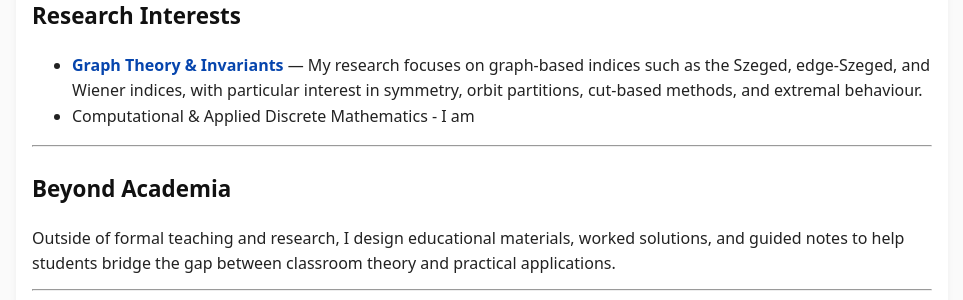
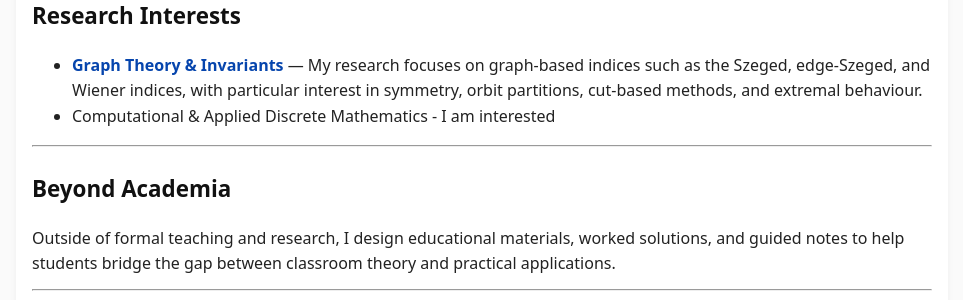
Before and after one commit to SaleemKamaludin/SaleemKamaludin.github.io, a Jekyll site: the page built from about.md, in a window 1280 px wide. Shown: the part 551-851 px from the top of the page, without its empty margins (158-1121 px from the left). Built offline with Jekyll 4.4.1, drawn with Linux system fonts in a browser that asks for light colours.

Commit message:
Update about.md

```diff
--- a/about.md
+++ b/about.md
@@ -20,7 +20,7 @@ My goal is to create learning environments where students not only master techni
 
 ## Research Interests
 - <a href="{{ '/notes/graph-theory/' | relative_url }}"><strong>Graph Theory & Invariants</strong></a> — My research focuses on graph-based indices such as the Szeged, edge-Szeged, and Wiener indices, with particular interest in symmetry, orbit partitions, cut-based methods, and extremal behaviour.
-- Computational & Applied Discrete Mathematics - I am
+- Computational & Applied Discrete Mathematics - I am interested
 
 
 
```
